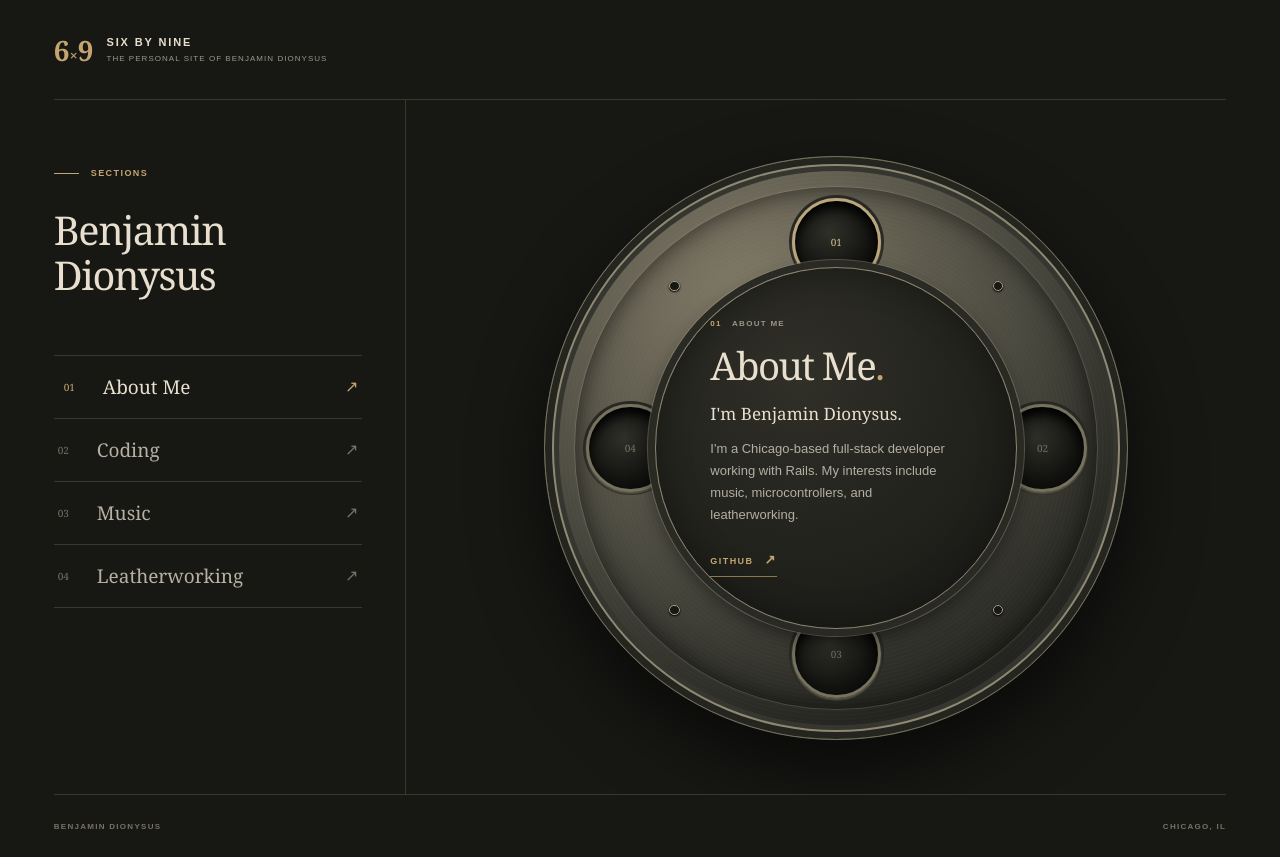
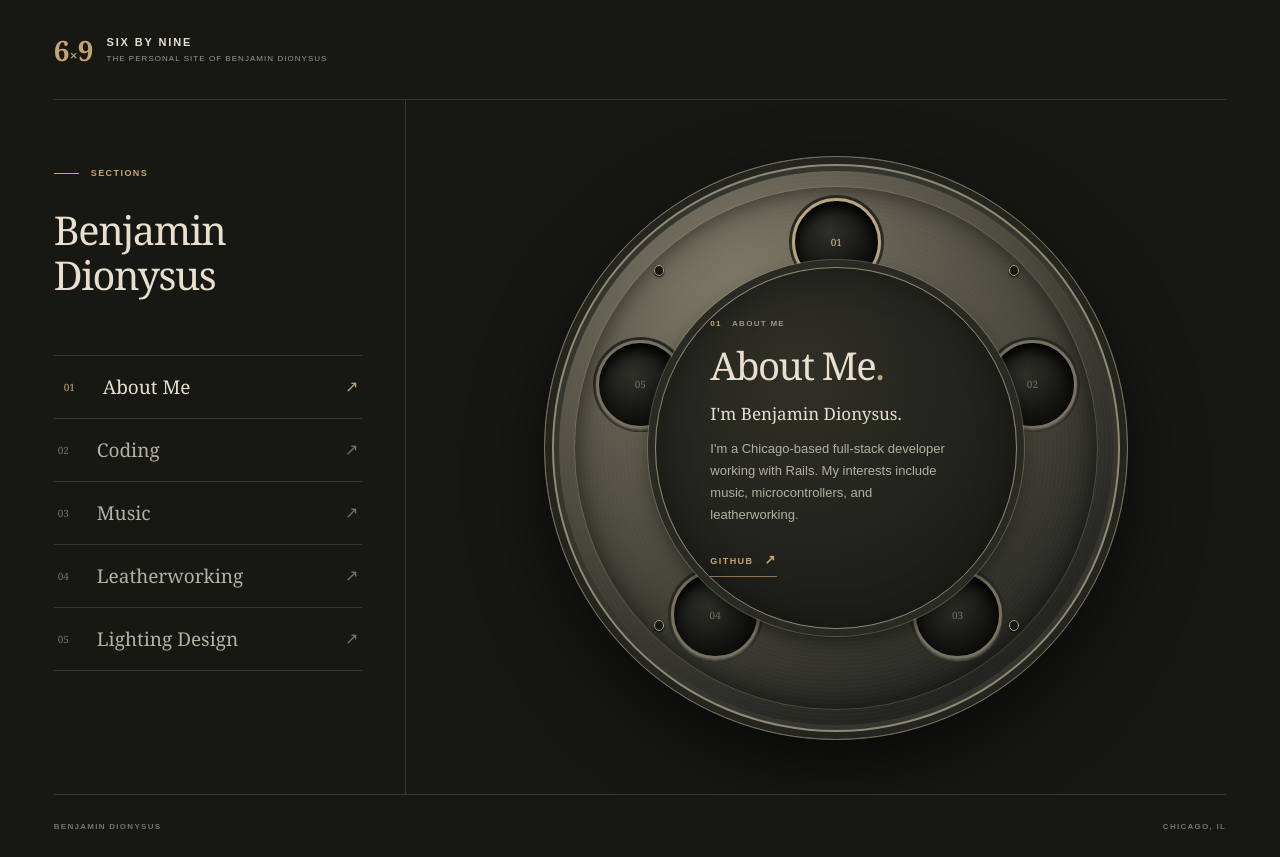
Before and after one commit to B-Dionysus/vibe_code_main_page, a plain HTML site: page index.html in a window 1280 px wide. Drawn offline with Linux system fonts and the light colour scheme.

Commit message:
feat: add fifth section for lighting design and update layout; enhance description and adjust styles

```diff
--- a/index.html
+++ b/index.html
@@ -4,7 +4,7 @@
   <meta charset="utf-8">
   <meta name="viewport" content="width=device-width, initial-scale=1">
   <meta name="theme-color" content="#171714">
-  <meta name="description" content="The many pursuits of Benjamin Dionysus: code, music, and leatherwork.">
+  <meta name="description" content="Benjamin Dionysus: coding, music, leatherworking, and lighting design.">
   <title>Benjamin Dionysus | Six by Nine</title>
   <link rel="stylesheet" href="styles.css">
   <script src="script.js" defer></script>
@@ -36,6 +36,9 @@
           <button type="button" class="nav-item" data-section="leatherworking" aria-pressed="false">
             <span class="nav-number">04</span><span class="nav-label">Leatherworking</span><span class="nav-arrow" aria-hidden="true">↗</span>
           </button>
+          <button type="button" class="nav-item" data-section="lighting" aria-pressed="false">
+            <span class="nav-number">05</span><span class="nav-label">Lighting Design</span><span class="nav-arrow" aria-hidden="true">↗</span>
+          </button>
         </nav>
       </aside>
 
@@ -47,6 +50,7 @@
               <button type="button" class="chamber chamber-2" data-section="coding" aria-label="Coding" aria-pressed="false"><span>02</span></button>
               <button type="button" class="chamber chamber-3" data-section="music" aria-label="Music" aria-pressed="false"><span>03</span></button>
               <button type="button" class="chamber chamber-4" data-section="leatherworking" aria-label="Leatherworking" aria-pressed="false"><span>04</span></button>
+              <button type="button" class="chamber chamber-5" data-section="lighting" aria-label="Lighting Design" aria-pressed="false"><span>05</span></button>
               <span class="bolt bolt-1" aria-hidden="true"></span><span class="bolt bolt-2" aria-hidden="true"></span>
               <span class="bolt bolt-3" aria-hidden="true"></span><span class="bolt bolt-4" aria-hidden="true"></span>
             </div>
@@ -85,6 +89,13 @@
                 <p>A gallery of my masks, including skulls, creatures, and other designs. Select a mask in the gallery to see a larger image.</p>
                 <a class="text-link" href="https://insanetechnology.com/~damien/sixbynine/masks/" target="_blank" rel="noopener noreferrer">MASK GALLERY <span aria-hidden="true">↗</span></a>
               </section>
+
+              <section class="content-panel" id="lighting" hidden>
+                <p class="panel-kicker"><span>05</span> &nbsp; LIGHTING DESIGN</p>
+                <h2>Lighting Design<span class="accent">.</span></h2>
+                <p>View my lighting design portfolio.</p>
+                <a class="text-link" href="https://portfolio.sixbynine.com" target="_blank" rel="noopener noreferrer">LIGHTING PORTFOLIO <span aria-hidden="true">↗</span></a>
+              </section>
             </div>
           </div>
         </div>
--- a/styles.css
+++ b/styles.css
@@ -70,12 +70,13 @@ h1 { margin-bottom: 19px; font: 400 clamp(29px, 3.1vw, 46px)/1.13 Georgia, serif
 .chamber.is-active { border-color: #bba67e; color: #d7bc8c; }
 .chamber:hover { border-color: #d3bd93; color: #e8dfce; }
 .chamber-1 { left: 41.5%; top: 2%; }
-.chamber-2 { right: 2%; top: 41.5%; }
-.chamber-3 { left: 41.5%; bottom: 2%; }
-.chamber-4 { left: 2%; top: 41.5%; }
+.chamber-2 { left: 79.07%; top: 29.29%; }
+.chamber-3 { left: 64.72%; top: 73.46%; }
+.chamber-4 { left: 18.28%; top: 73.46%; }
+.chamber-5 { left: 3.93%; top: 29.29%; }
 .bolt { position: absolute; width: 2%; aspect-ratio: 1; border-radius: 50%; background: #171813; border: 1px solid #a69b83; box-shadow: 0 1px 2px #000; }
-.bolt-1 { top: 18%; left: 18%; } .bolt-2 { top: 18%; right: 18%; }
-.bolt-3 { bottom: 18%; right: 18%; } .bolt-4 { bottom: 18%; left: 18%; }
+.bolt-1 { top: 15%; left: 15%; } .bolt-2 { top: 15%; right: 15%; }
+.bolt-3 { bottom: 15%; right: 15%; } .bolt-4 { bottom: 15%; left: 15%; }
 .center {
   position: absolute; inset: 19%; display: grid; place-items: center;
   border: 1px solid #8e8470; border-radius: 50%;
@@ -83,10 +84,10 @@ h1 { margin-bottom: 19px; font: 400 clamp(29px, 3.1vw, 46px)/1.13 Georgia, serif
   box-shadow: 0 0 0 7px #292a23, 0 0 0 8px #aaa08866, 0 8px 25px #000b, inset 0 0 35px #0005;
 }
 .center-content { width: 70%; max-height: 76%; overflow-y: auto; scrollbar-color: #8d795b transparent; scrollbar-width: thin; }
-.content-panel:not([hidden]) { animation: reveal-content .45s ease both; }
+.content-panel:not([hidden]) { animation: reveal-content .75s cubic-bezier(.22,.7,.2,1); }
 @keyframes reveal-content {
-  from { opacity: 0; transform: translateY(8px); }
-  to { opacity: 1; transform: translateY(0); }
+  from { opacity: 0; clip-path: inset(50% 0); filter: blur(6px); }
+  to { opacity: 1; clip-path: inset(0); filter: blur(0); }
 }
 .panel-kicker { color: #9a9587; margin-bottom: 17px; font-size: 8px; }
 .panel-kicker span { color: var(--brass); }
@@ -120,6 +121,7 @@ h2 { margin-bottom: 15px; font: 400 clamp(25px, 3vw, 42px)/1.05 Georgia, serif;
   .nav-item { min-height: 54px; grid-template-columns: 28px 1fr auto; }
   .nav-item:nth-child(odd) { border-right: 1px solid var(--line); padding-right: 14px; }
   .nav-item:nth-child(even) { padding-left: 14px; }
+  .nav-item:last-child:nth-child(odd) { grid-column: 1 / -1; border-right: 0; }
   .nav-label { font-size: 16px; }
   .stage { padding: 34px 0 30px; overflow: visible; }
   .barrel { width: min(100%, 500px); margin: 24px auto; }
```
Also changed, not shown: 1 other file.
